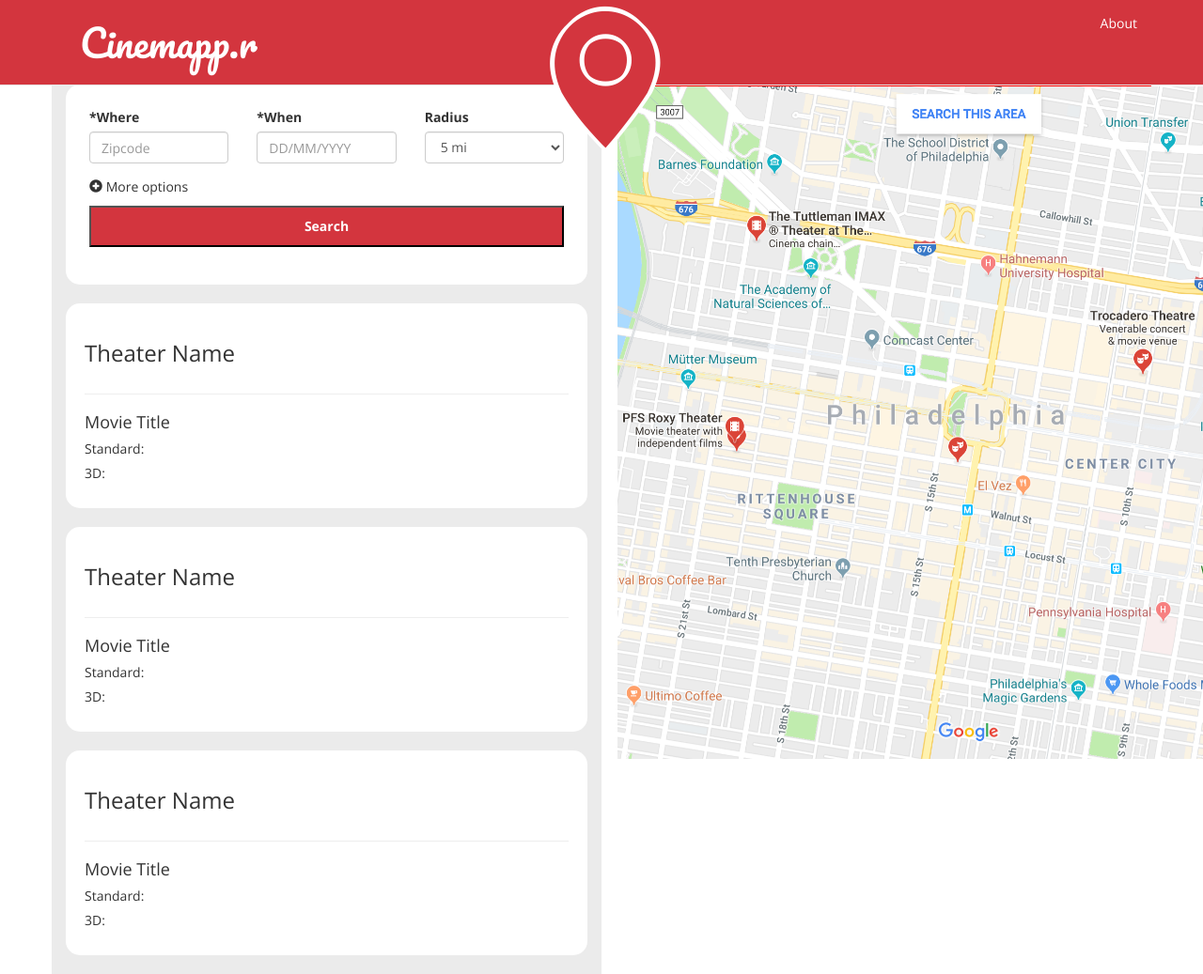
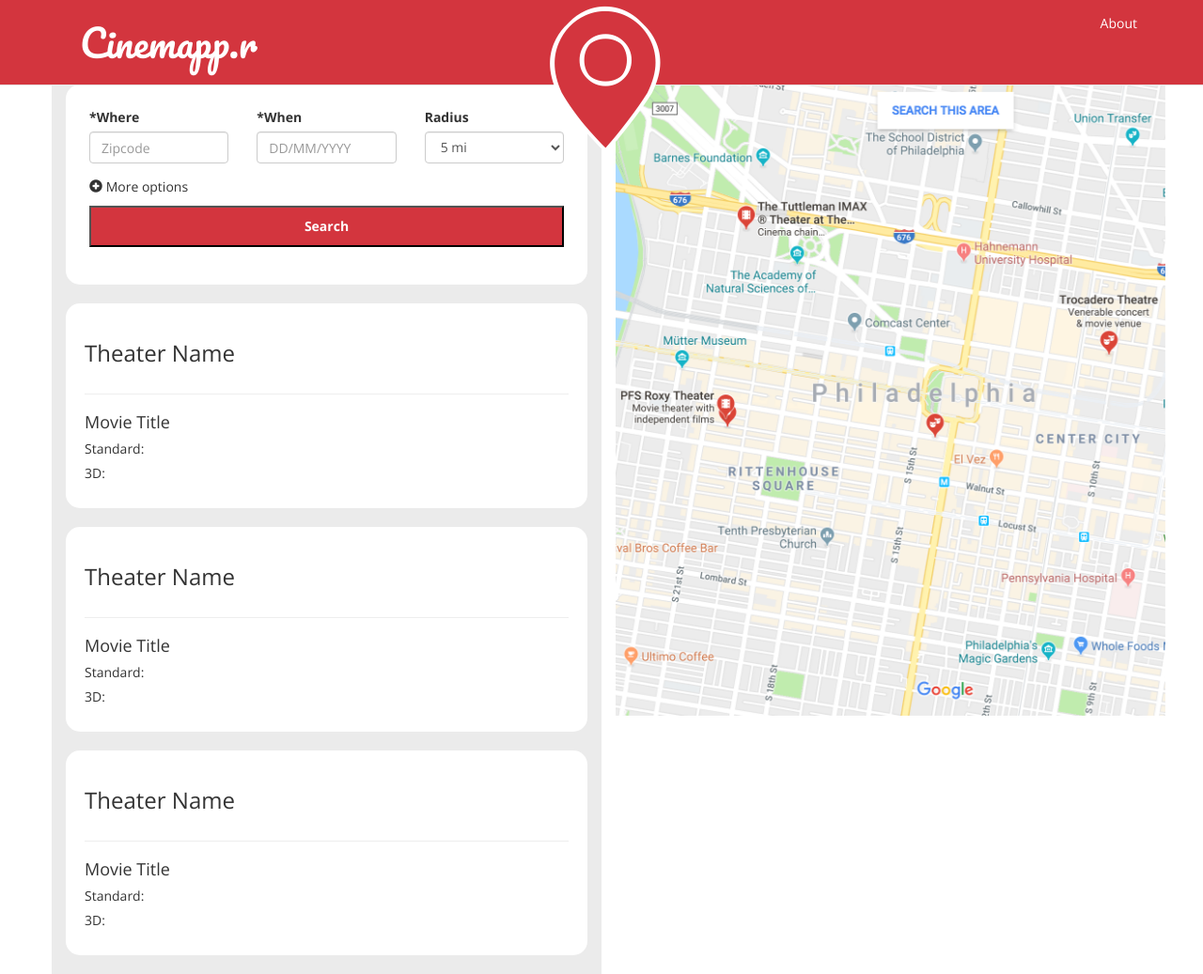
Before and after one commit to shughes1992/Cinemappr, a plain HTML site: page theaters.html in a window 1280 px wide. Shown: the whole page at 94% size. Drawn offline with nearby package versions, Linux system fonts and the light colour scheme.

Commit message:
temporary fixed map solution with container

```diff
--- a/assets/css/style.css
+++ b/assets/css/style.css
@@ -112,16 +112,12 @@
 }
 
 #map-results {
-    /* position: fixed;
-    top: 50;
-    right: 0; */
-    border: 2px solid red;
+
 }
 
 #map-results img {
-    /* position: sticky;
-    top: 0; */
-    width: 100%;
+    position: fixed;
+    max-width: 585px;
 }
 
 /* About Page Styles */
--- a/theaters.html
+++ b/theaters.html
@@ -162,11 +162,9 @@
 
 
                 <div class="col-md-6" id="map-results">
-                    <div class="affix">
                         <img src="assets/images/map-placeholder.png" alt="Google Maps">
-                    </div>
+                </div>
 
-                </div>
             </div>
         </div>
     </section>
```
